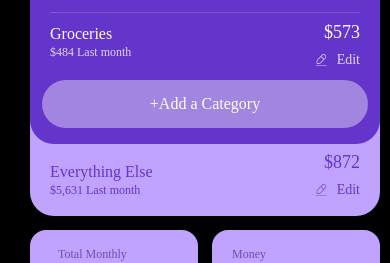
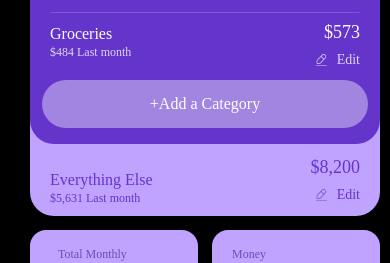
Before and after one commit to Vladzlaf/icons-component, a React Native app: screen / in a window 390 px wide. Shown: the part 372-635 px from the top of the page. Built offline with nearby package versions, Linux system fonts and the light colour scheme.

Commit message:
added full planned component

```diff
--- a/src/app/planned/planned-compnent.tsx
+++ b/src/app/planned/planned-compnent.tsx
@@ -250,6 +250,7 @@ const PlannedComponent = () => {
             style={{
               flexDirection: 'row',
               justifyContent: 'space-between',
+              alignItems: 'center',
               width: '100%',
               marginTop: 74,
             }}>
@@ -262,7 +263,6 @@ const PlannedComponent = () => {
                   fontStyle: 'normal',
                   lineHeight: 21,
                   textAlign: 'left',
-                  marginTop: 8,
                 }}>
                 Everything Else
               </Text>
@@ -287,15 +287,15 @@ const PlannedComponent = () => {
                   lineHeight: 19,
                   textAlign: 'right',
                 }}>
-                $872
+                $8,200
               </Text>
               <View
                 style={{
                   justifyContent: 'flex-end',
                   flexDirection: 'row',
                   alignItems: 'center',
-                  marginTop: 8,
-                  paddingBottom: 16,
+                  paddingTop: 8,
+                  paddingBottom: 11,
                 }}>
                 <TouchableOpacity>
                   <EditBlueIcon />
@@ -443,6 +443,7 @@ const styles = StyleSheet.create({
   },
   secondContainer: {
     position: 'absolute',
+    alignItems: 'center',
     bottom: -72,
     width: 350,
     flexDirection: 'row',
```
